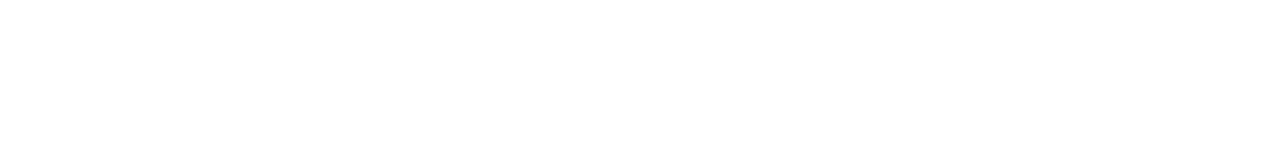
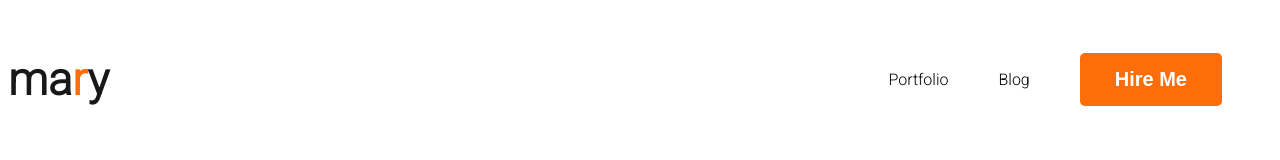
Before and after one commit to rifatjamanmjm/web-developer-portfolio, a plain HTML site: page index.html in a window 1280 px wide. Drawn offline with Linux system fonts and the light colour scheme.

Commit message:
first commit

```diff
--- a/index.html
+++ b/index.html
@@ -4,8 +4,28 @@
     <meta charset="UTF-8">
     <meta name="viewport" content="width=device-width, initial-scale=1.0">
     <title>developer portfolio</title>
+    <link rel="preconnect" href="https://fonts.googleapis.com">
+<link rel="preconnect" href="https://fonts.gstatic.com" crossorigin>
+<link href="https://fonts.googleapis.com/css2?family=Open+Sans:wght@400;700;800&family=Roboto:wght@300&display=swap" rel="stylesheet">
+
+    <link rel="stylesheet" href="styles/portfolio.css">
 </head>
 <body>
+    <header>
+        <nav>
+            <h3 class="nav-title">ma<span class="text-primary">r</span>y</h3>
+            <ul>
+                <li a href="">Portfolio</li>
+                <li a href="">Blog</li>
+                <li > <button class="btn-primary">Hire Me</button></li>
+            </ul>
+        </nav>
+    </header>
+    <main>
 
+    </main>
+    <footer>
+
+    </footer>
 </body>
 </html>
--- /dev/null
+++ b/styles/portfolio.css
@@ -0,0 +1,44 @@
+/*common shared style*/
+body{
+    font-family: 'Open Sans', sans-serif;
+font-family: 'Roboto', sans-serif;
+}
+
+.btn-primary{
+    border-radius: 5px;
+    background: #FD6E0A;
+    border:0;
+    color:white;
+    font-size: 20px;
+    font-weight: 700;
+    padding: 15px 35px;
+
+}
+.text-primary {
+    color: #FD6E0A;
+    }
+/*nav related style*/
+nav{
+display: flex;
+justify-content: space-between;
+align-items: center;
+}
+.nav-title{
+    color: #181818;
+    font-size: 45px;
+    font-weight: 800px;
+}
+
+nav > ul{
+    display: flex;
+    align-items: center;
+
+}
+nav li{
+    list-style: none;
+    margin-right: 50px;
+}
+nav a{
+    text-decoration: none;
+    color:#474747
+}
```
Also changed, not shown: style.css (deleted).
